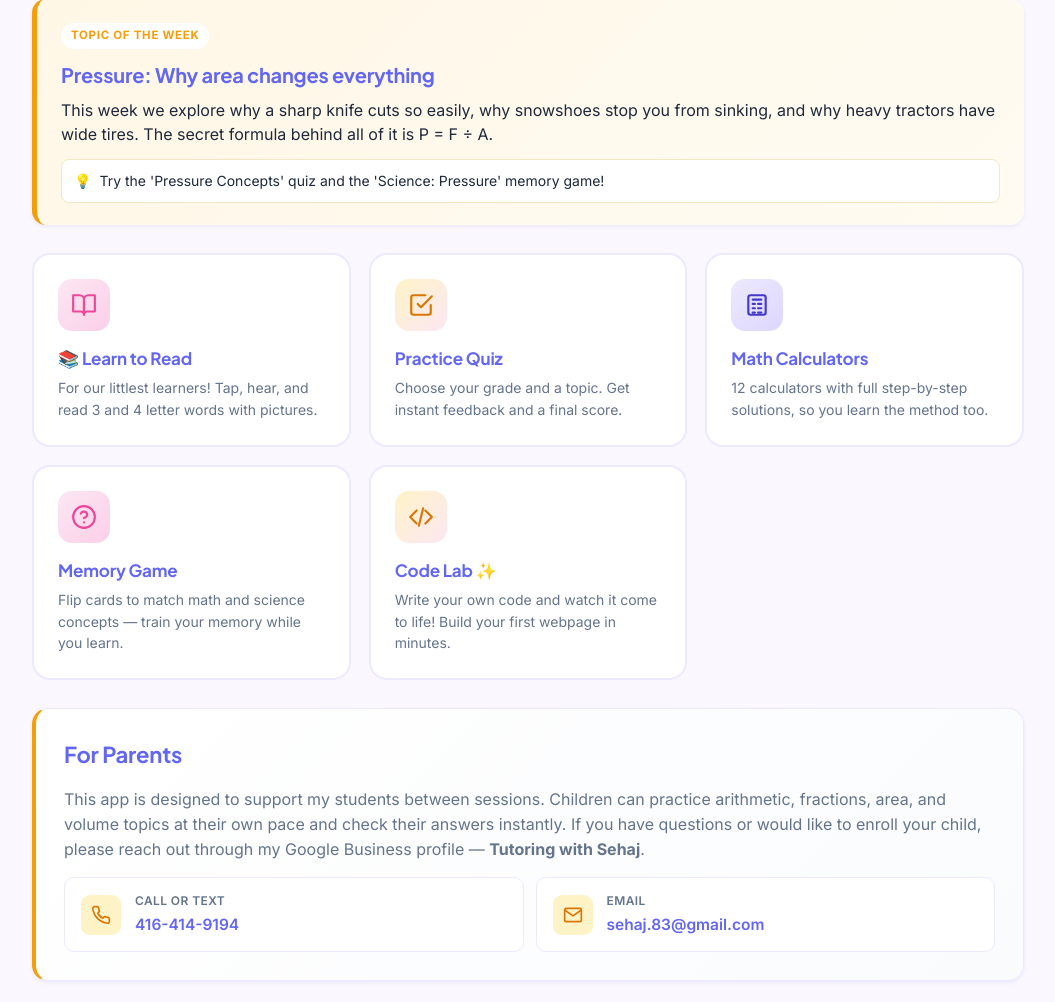
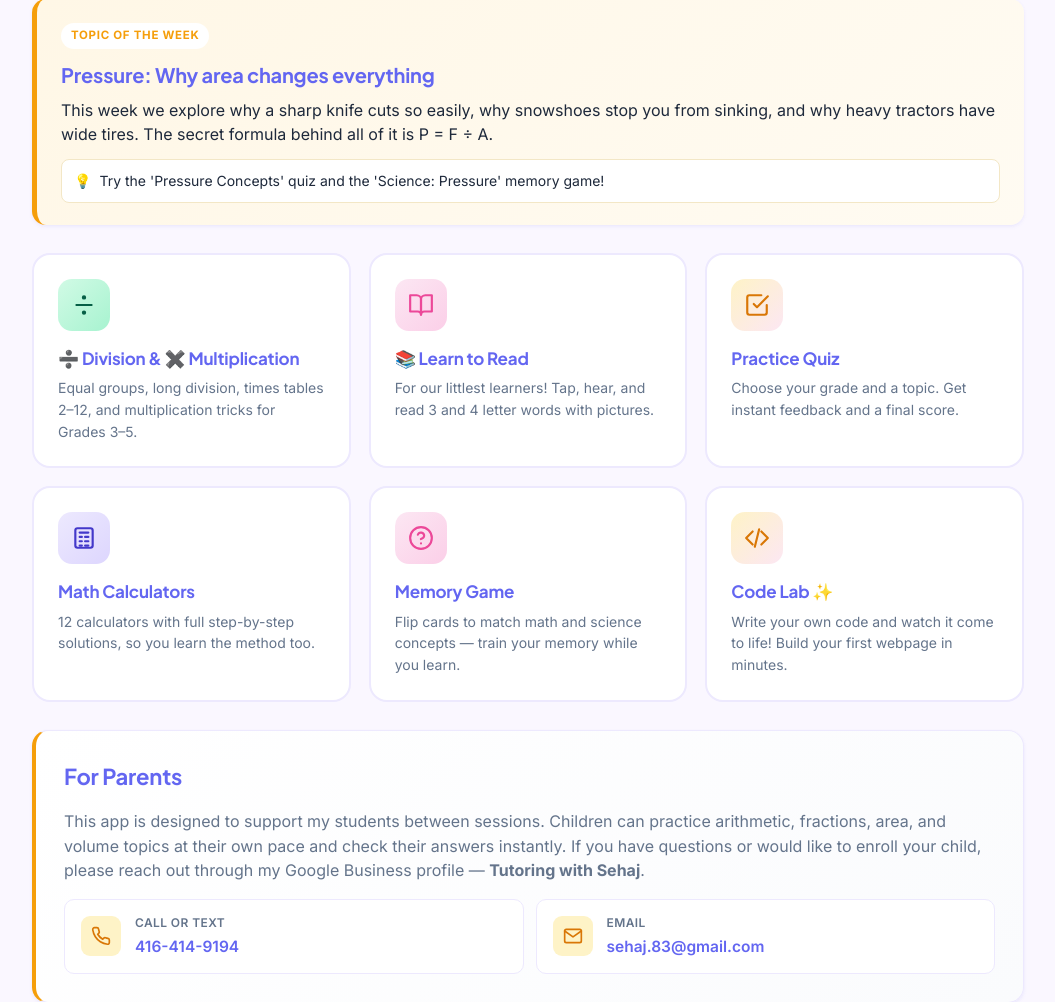
Before and after one commit to preetijessal/Learning-app, a Flask app: page / in a window 1280 px wide. Shown: the part 594-1596 px from the top of the page, without its empty margins (112-1167 px from the left). Run offline with Flask 3, Linux system fonts and the light colour scheme.

Commit message:
Add Division and Multiplication tile to home page
Added a new tile for Division and Multiplication with a description and icon.

```diff
--- a/templates/home.html
+++ b/templates/home.html
@@ -41,6 +41,13 @@
 {% endif %}
 
 <div class="grid">
+    <a class="tile" href="{{ url_for('division_multiplication') }}">
+        <div class="tile-icon" style="background:linear-gradient(135deg,#d1fae5,#a7f3d0);color:#065f46;">
+            <svg viewBox="0 0 24 24" fill="none" stroke="currentColor" stroke-width="2" stroke-linecap="round" stroke-linejoin="round"><circle cx="12" cy="5" r="1" fill="currentColor"/><line x1="5" y1="12" x2="19" y2="12"/><circle cx="12" cy="19" r="1" fill="currentColor"/></svg>
+        </div>
+        <h3>➗ Division &amp; ✖️ Multiplication</h3>
+        <p>Equal groups, long division, times tables 2–12, and multiplication tricks for Grades 3–5.</p>
+    </a>
     <a class="tile" href="{{ url_for('learn_to_read') }}">
         <div class="tile-icon pink">
             <svg viewBox="0 0 24 24" fill="none" stroke="currentColor" stroke-width="2" stroke-linecap="round" stroke-linejoin="round"><path d="M2 3h6a4 4 0 0 1 4 4v14a3 3 0 0 0-3-3H2z"/><path d="M22 3h-6a4 4 0 0 0-4 4v14a3 3 0 0 1 3-3h7z"/></svg>
```
